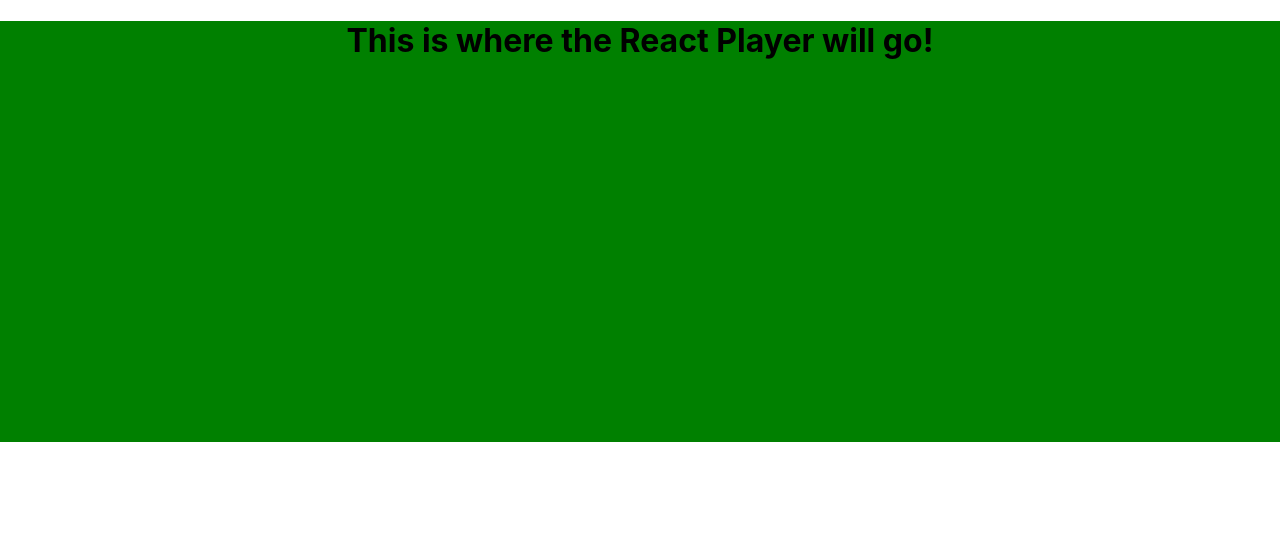
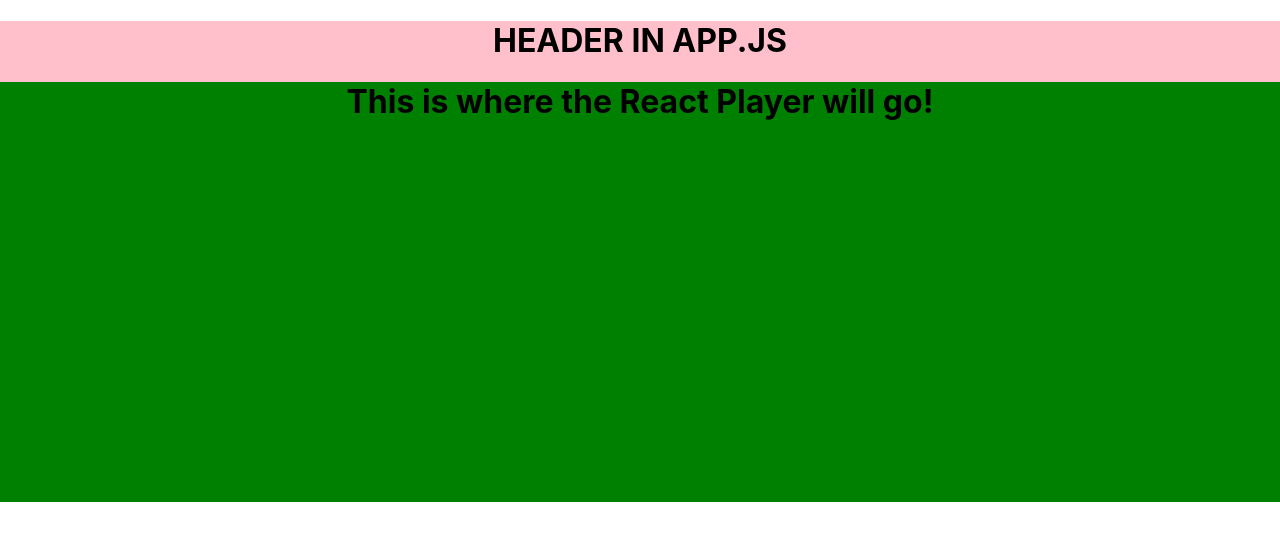
Before and after one commit to Terry555/podcast, a React (Create React App) app: page / in a window 1280 px wide. Shown: the top 540 px of the page. Built offline with nearby package versions, Linux system fonts and the light colour scheme.

Commit message:
added header

```diff
--- a/src/App.js
+++ b/src/App.js
@@ -8,6 +8,7 @@ class App extends Component {
   render() {
     return (
       <div className="App">
+      <h1>HEADER IN APP.JS</h1>
         <Main/>
       </div>
     );
```
